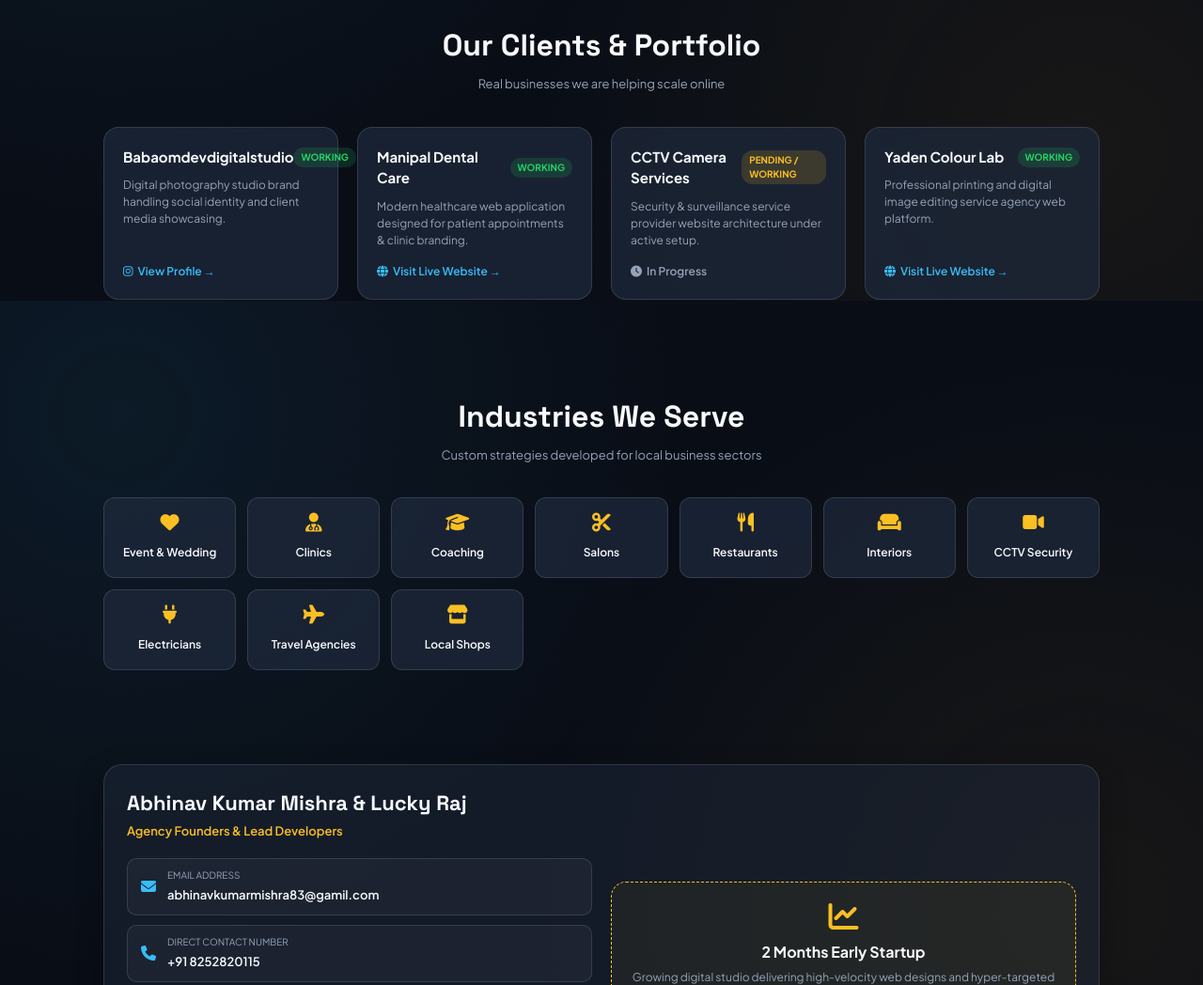
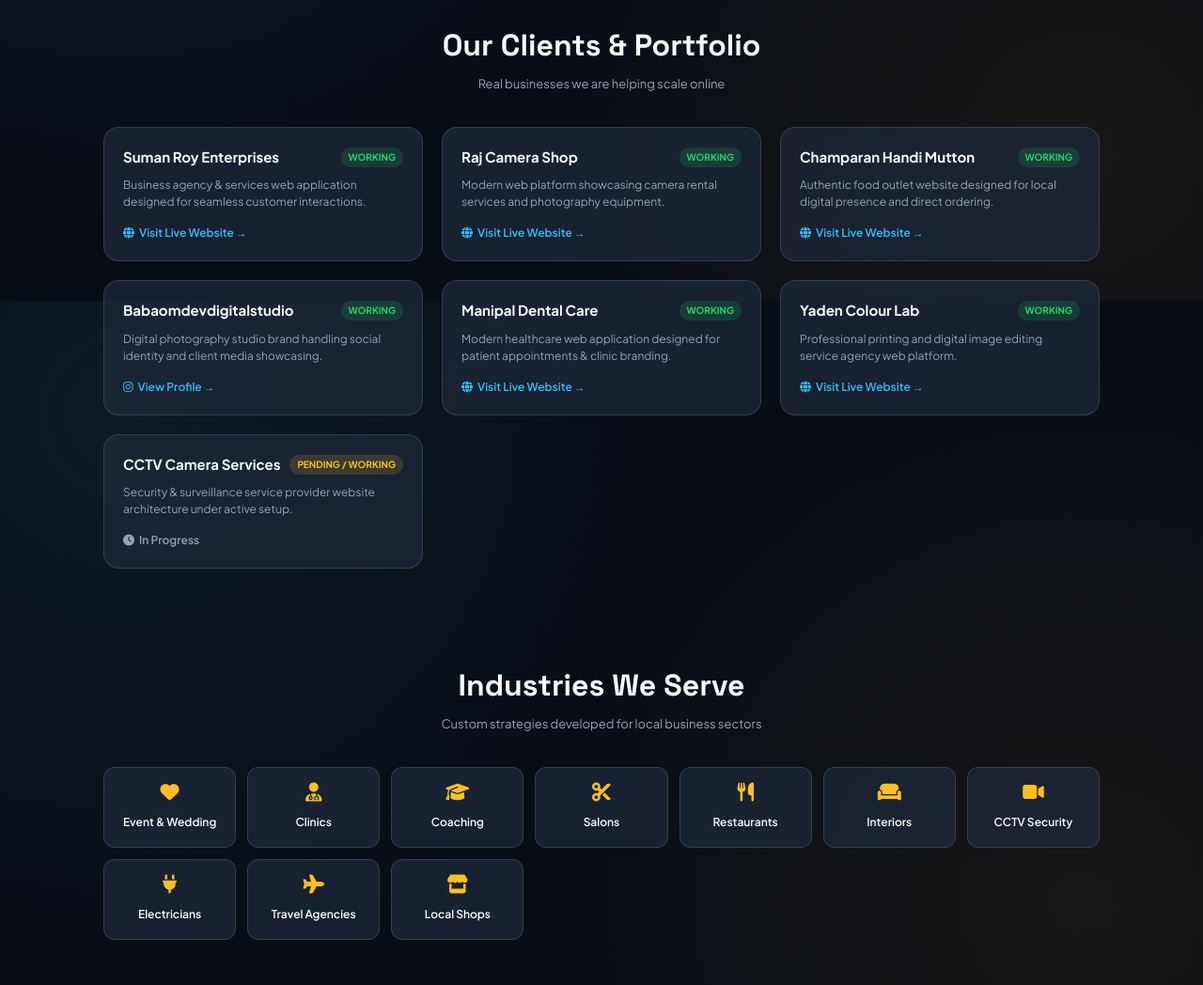
Before and after one commit to aditya7764886560-blip/Narrow-website, a plain HTML site: page index.html in a window 1280 px wide. Shown: the part 1280-2328 px from the top of the page at 94% size. Drawn offline with Linux system fonts and the light colour scheme.

Commit message:
Update index.html

```diff
--- a/index.html
+++ b/index.html
@@ -55,7 +55,6 @@
             border-bottom: 1px solid var(--glass-border);
         }
 
-        /* ENHANCED PREMIUM NARROW LOGO */
         .brand-logo-wrapper {
             display: flex;
             align-items: center;
@@ -230,12 +229,10 @@
             width: max-content;
         }
 
-        /* Services Moving Track */
         .services-track {
             animation: scrollMarquee 20s linear infinite;
         }
 
-        /* Why Us Moving Track */
         .whyus-track {
             animation: scrollMarquee 25s linear infinite;
         }
@@ -413,7 +410,7 @@
         /* --- CLIENTS PORTFOLIO --- */
         .clients-grid {
             display: grid;
-            grid-template-columns: repeat(auto-fit, minmax(250px, 1fr));
+            grid-template-columns: repeat(auto-fit, minmax(280px, 1fr));
             gap: 20px;
         }
 
@@ -648,10 +645,8 @@
 
     <!-- Header Navigation -->
     <header>
-        <!-- CLEAN & PREMIUM LOGO WITH ONLY NARROW -->
         <a href="#" class="brand-logo-wrapper">
             <div class="nr-logo-icon">
-                <!-- High-Resolution Vector Representation of Your NR Logo -->
                 <svg class="nr-svg" viewBox="0 0 100 100" fill="none" xmlns="http://www.w3.org/2000/svg">
                     <rect x="15" y="15" width="12" height="70" fill="#000000"/>
                     <path d="M 27 15 L 75 70 L 63 70 L 15 15 Z" fill="#000000"/>
@@ -844,6 +839,48 @@
             <div class="client-card">
                 <div>
                     <div class="client-header">
+                        <span class="client-title">Suman Roy Enterprises</span>
+                        <span class="status-badge working">Working</span>
+                    </div>
+                    <p class="client-desc">Business agency & services web application designed for seamless customer interactions.</p>
+                </div>
+                <a href="https://suman-roy-enterprises.netlify.app/" target="_blank" class="client-link">
+                    <i class="fa-solid fa-globe"></i> Visit Live Website &rarr;
+                </a>
+            </div>
+
+            <!-- Client 2 -->
+            <div class="client-card">
+                <div>
+                    <div class="client-header">
+                        <span class="client-title">Raj Camera Shop</span>
+                        <span class="status-badge working">Working</span>
+                    </div>
+                    <p class="client-desc">Modern web platform showcasing camera rental services and photography equipment.</p>
+                </div>
+                <a href="https://raj-camera-shop.netlify.app/" target="_blank" class="client-link">
+                    <i class="fa-solid fa-globe"></i> Visit Live Website &rarr;
+                </a>
+            </div>
+
+            <!-- Client 3 -->
+            <div class="client-card">
+                <div>
+                    <div class="client-header">
+                        <span class="client-title">Champaran Handi Mutton</span>
+                        <span class="status-badge working">Working</span>
+                    </div>
+                    <p class="client-desc">Authentic food outlet website designed for local digital presence and direct ordering.</p>
+                </div>
+                <a href="https://champaran-mutton-stamps.netlify.app" target="_blank" class="client-link">
+                    <i class="fa-solid fa-globe"></i> Visit Live Website &rarr;
+                </a>
+            </div>
+
+            <!-- Client 4 -->
+            <div class="client-card">
+                <div>
+                    <div class="client-header">
                         <span class="client-title">Babaomdevdigitalstudio</span>
                         <span class="status-badge working">Working</span>
                     </div>
@@ -854,7 +891,7 @@
                 </a>
             </div>
 
-            <!-- Client 2 -->
+            <!-- Client 5 -->
             <div class="client-card">
                 <div>
                     <div class="client-header">
@@ -868,7 +905,21 @@
                 </a>
             </div>
 
-            <!-- Client 3 -->
+            <!-- Client 6 -->
+            <div class="client-card">
+                <div>
+                    <div class="client-header">
+                        <span class="client-title">Yaden Colour Lab</span>
+                        <span class="status-badge working">Working</span>
+                    </div>
+                    <p class="client-desc">Professional printing and digital image editing service agency web platform.</p>
+                </div>
+                <a href="https://yaadenstudio.netlify.app" target="_blank" class="client-link">
+                    <i class="fa-solid fa-globe"></i> Visit Live Website &rarr;
+                </a>
+            </div>
+
+            <!-- Client 7 -->
             <div class="client-card">
                 <div>
                     <div class="client-header">
@@ -880,20 +931,6 @@
                 <span class="client-link" style="color: var(--text-muted); cursor: default;">
                     <i class="fa-solid fa-clock"></i> In Progress
                 </span>
-            </div>
-
-            <!-- Client 4 -->
-            <div class="client-card">
-                <div>
-                    <div class="client-header">
-                        <span class="client-title">Yaden Colour Lab</span>
-                        <span class="status-badge working">Working</span>
-                    </div>
-                    <p class="client-desc">Professional printing and digital image editing service agency web platform.</p>
-                </div>
-                <a href="https://yaadenstudio.netlify.app" target="_blank" class="client-link">
-                    <i class="fa-solid fa-globe"></i> Visit Live Website &rarr;
-                </a>
             </div>
         </div>
     </section>
@@ -932,7 +969,7 @@
                             <i class="fa-solid fa-envelope"></i>
                             <div>
                                 <label>Email Address</label>
-                                <a href="mailto:abhinavkumarmishra83@gamil.com">abhinavkumarmishra83@gamil.com</a>
+                                <a href="mailto:abhinavkumarmishra83@gmail.com">abhinavkumarmishra83@gmail.com</a>
                             </div>
                         </div>
 
```
